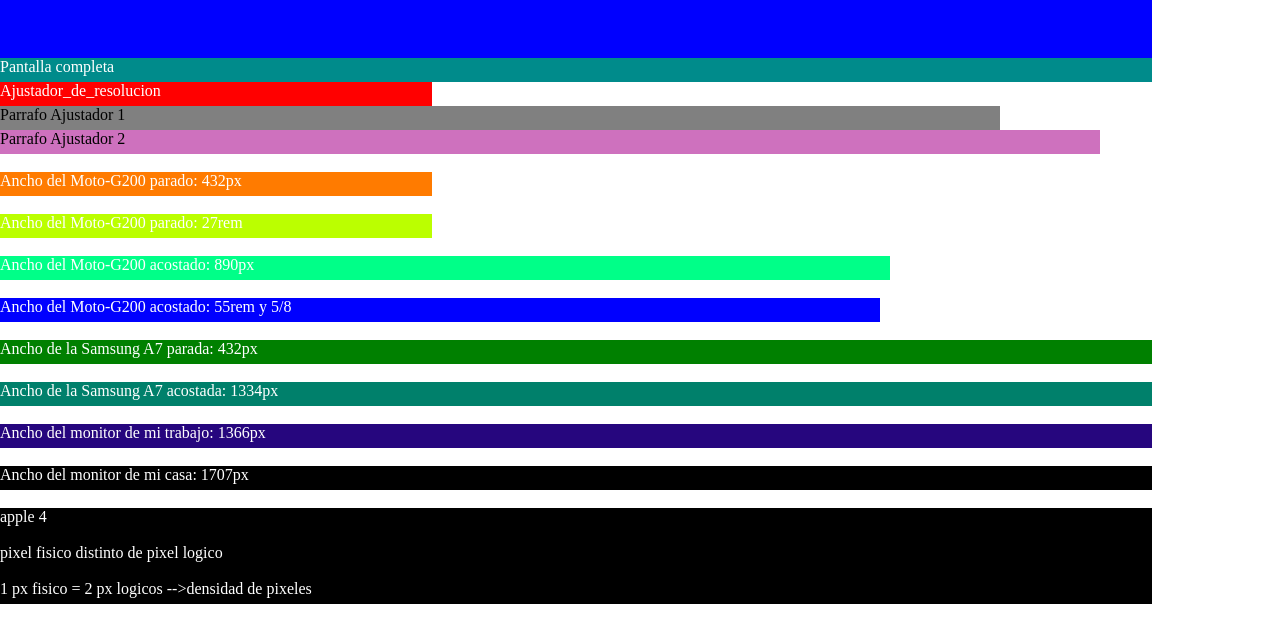
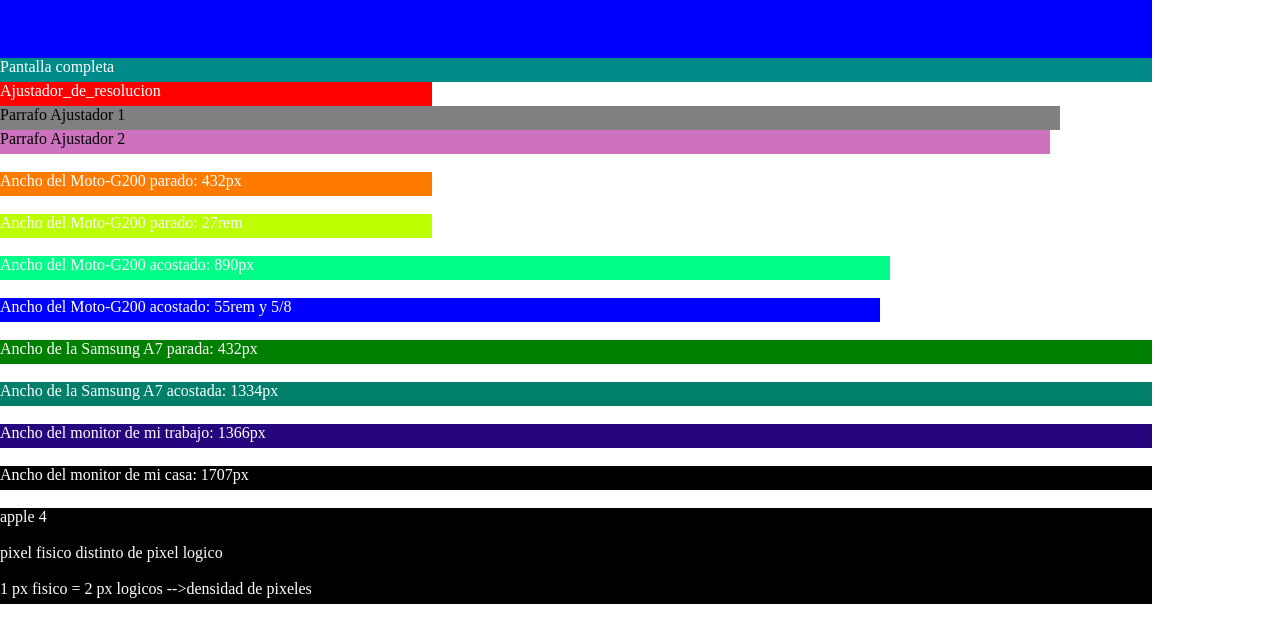
Before and after one commit to Gustavo-F-E/Resolucion-de-pantallas, a plain HTML site: page index.html in a window 1280 px wide. Shown: the part 56-698 px from the top of the page. Drawn offline with Linux system fonts and the light colour scheme.

Commit message:
1 file modified

```diff
--- a/index.html
+++ b/index.html
@@ -80,14 +80,14 @@
         height: 1.5rem;
         background-color: grey;
         color: black;
-        width: 1000px;
+        width: 1060px;
     }
 
     .Ajustador_b{
         height: 1.5rem;
         background-color: rgb(206, 113, 190);
         color: black;
-        width: 1100px;
+        width: 1050px;
     }
 
     .Ajustador_1{
```
